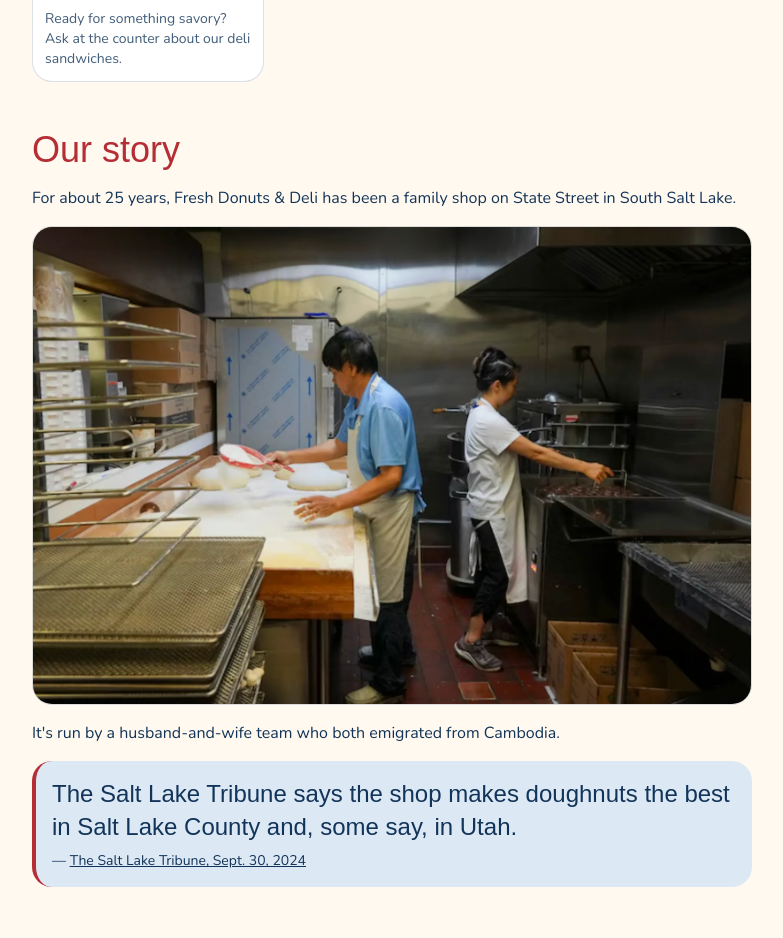
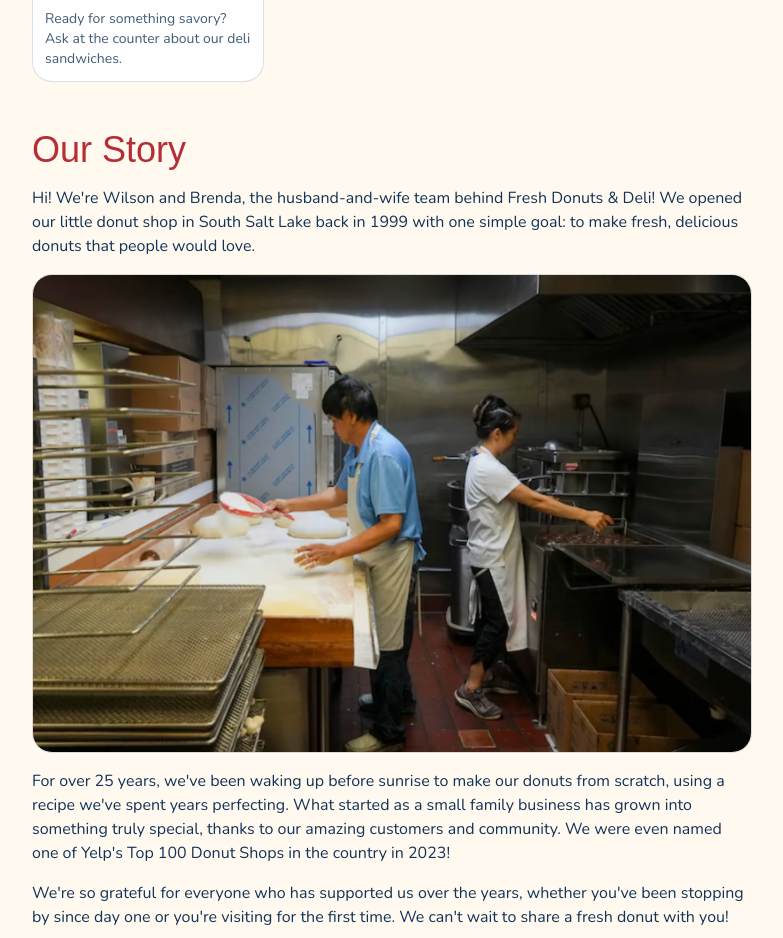
Before and after one commit to THESunnyNguyen/crimsonHacks2026, a Next.js app: page / in a window 1280 px wide. Shown: the part 4480-5418 px from the top of the page, without its empty margins (248-1031 px from the left). Built offline with nearby package versions, Linux system fonts and the light colour scheme; a web font is replaced by a local one.

Commit message:
Replace Our Story with Wilson and Brenda introduction

```diff
--- a/components/public/Story.tsx
+++ b/components/public/Story.tsx
@@ -21,22 +21,6 @@ export function Story() {
           ) : null}
         </Fragment>
       ))}
-      <figure className="space-y-2 rounded-theme border-l-4 border-accent bg-frosting p-4">
-        <blockquote className="font-display text-2xl leading-snug">
-          {site.quote.before} {site.quote.text}
-        </blockquote>
-        <figcaption className="text-sm">
-          —{" "}
-          <a
-            href={site.quote.href}
-            target="_blank"
-            rel="noopener noreferrer"
-            className="underline"
-          >
-            {site.quote.credit}
-          </a>
-        </figcaption>
-      </figure>
     </section>
   );
 }
--- a/content/site.ts
+++ b/content/site.ts
@@ -32,7 +32,7 @@ export const site = {
     alt: "An illustrative deli sandwich on a golden roll with layered fillings and crisp greens",
   },
   cakeToppings: "Peanut or coconut on any cake donut",
-  storyHeading: "Our story",
+  storyHeading: "Our Story",
   photos: {
     front: {
       src: "/img/shop/front.webp",
@@ -44,15 +44,10 @@ export const site = {
     },
   },
   storyParagraphs: [
-    "For about 25 years, Fresh Donuts & Deli has been a family shop on State Street in South Salt Lake.",
-    "It's run by a husband-and-wife team who both emigrated from Cambodia.",
+    "Hi! We're Wilson and Brenda, the husband-and-wife team behind Fresh Donuts & Deli! We opened our little donut shop in South Salt Lake back in 1999 with one simple goal: to make fresh, delicious donuts that people would love.",
+    "For over 25 years, we've been waking up before sunrise to make our donuts from scratch, using a recipe we've spent years perfecting. What started as a small family business has grown into something truly special, thanks to our amazing customers and community. We were even named one of Yelp's Top 100 Donut Shops in the country in 2023!",
+    "We're so grateful for everyone who has supported us over the years, whether you've been stopping by since day one or you're visiting for the first time. We can't wait to share a fresh donut with you!",
   ],
-  quote: {
-    before: "The Salt Lake Tribune says the shop makes doughnuts",
-    text: "the best in Salt Lake County and, some say, in Utah.",
-    credit: "The Salt Lake Tribune, Sept. 30, 2024",
-    href: "https://www.sltrib.com/artsliving/food/2024/09/30/some-say-fresh-donuts-deli-makes/",
-  },
   visitHeading: "Visit us",
   directions: "Get directions",
   callLabel: "Call",
```
Also changed, not shown: 1 other file (tests, documents, lock files or other folders).
